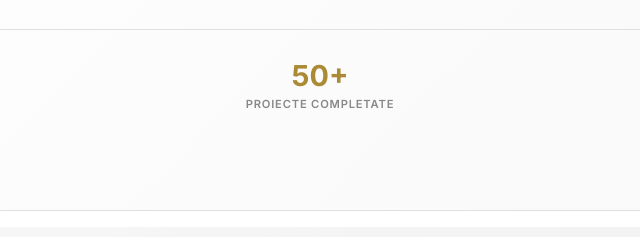
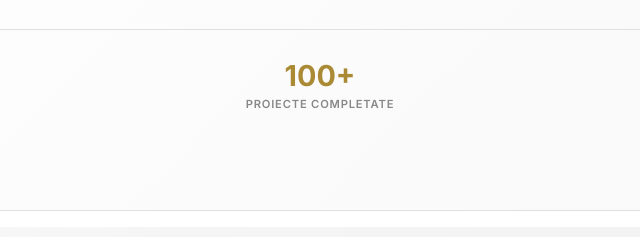
Before and after one commit to iulisemian-source/portofoliu-spm, a plain HTML site: page index.html in a window 1280 px wide. Shown: the part 328-565 px from the top of the page, 320-960 px from the left. Drawn offline with Linux system fonts and the light colour scheme.

Commit message:
Update index.html

```diff
--- a/index.html
+++ b/index.html
@@ -153,7 +153,7 @@ footer { background: linear-gradient(135deg, #0f0f0f 0%, #1a1a1a 100%); color: #
         <div class="credential-label">Ani Experiență</div>
       </div>
       <div class="credential-item">
-        <div class="credential-value">50+</div>
+        <div class="credential-value">100+</div>
         <div class="credential-label">Proiecte Completate</div>
       </div>
       <div class="credential-item">
```
